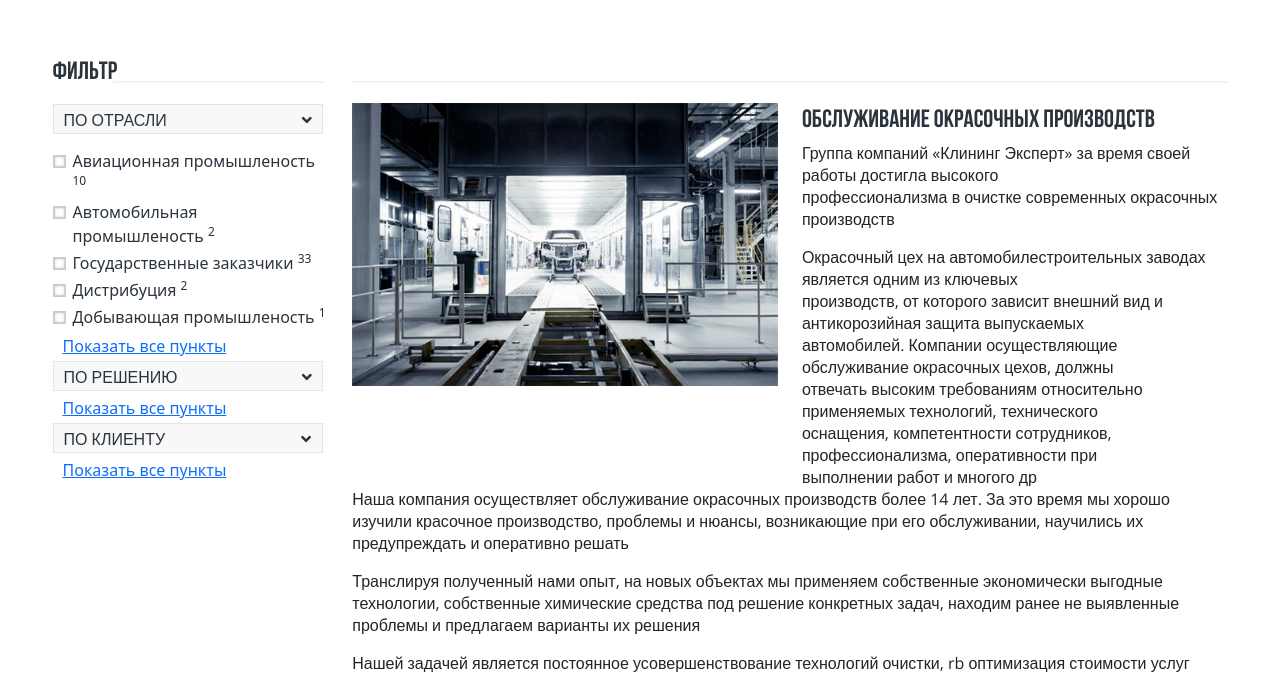
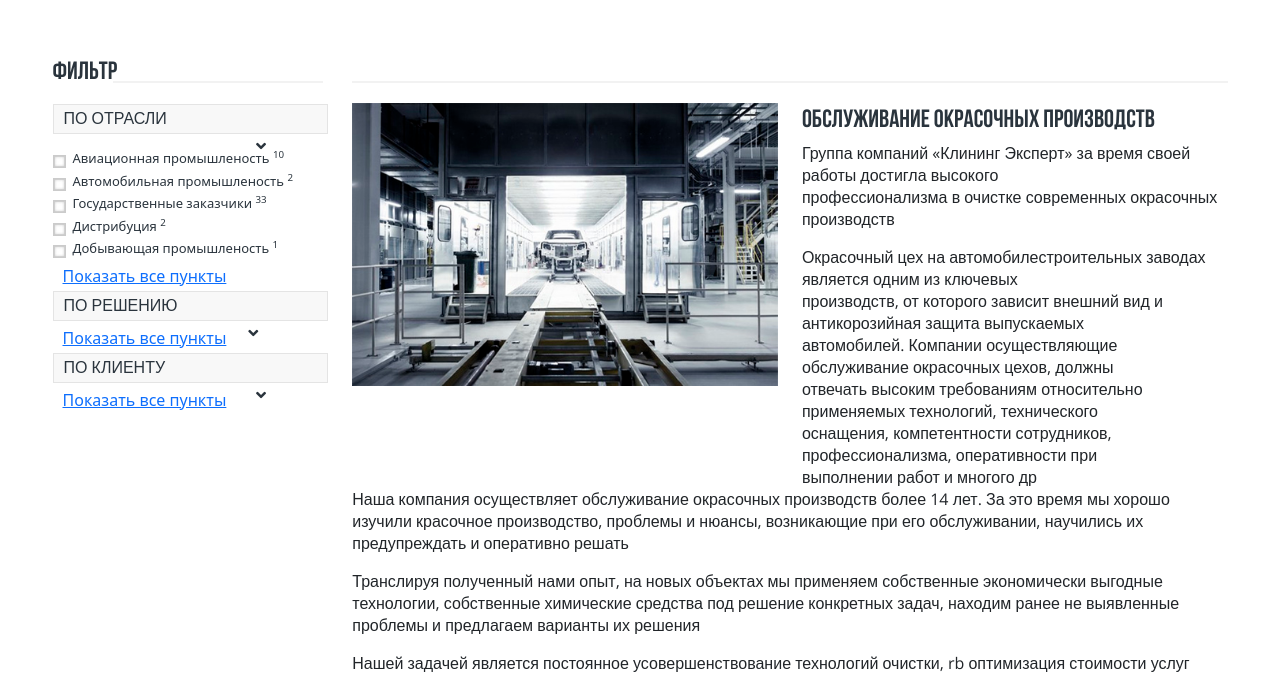
Before and after one commit to NicholasKuzya/NicholasKuzya.github.io, a PHP site: page / in a window 1280 px wide. Shown: the part 115-794 px from the top of the page. Run offline with PHP 8.4, Linux system fonts and the light colour scheme; some libraries are stand-ins or nearby versions; some web fonts are replaced.

Commit message:
responsive 1.0.0

```diff
--- a/#source/style.scss
+++ b/#source/style.scss
@@ -104,7 +104,7 @@ header {
     .b-point-title.three {
         border: 1px #e4e4e4 solid;
         font-family: "Open Sans", sans-serif;
-        max-width: 270px;
+        width: 100%;
         height: 30px;
         line-height: 26px;
         background-color: #f8f8f8;
@@ -119,7 +119,7 @@ header {
         margin-top: 3px;
         border: 1px #e4e4e4 solid;
         font-family: "Open Sans", sans-serif;
-        max-width: 270px;
+        width: 100%;
         height: 30px;
         line-height: 26px;
         background-color: #f8f8f8;
@@ -652,6 +652,35 @@ footer {
             }
     }
 }
+.b-points
+    {
+        & .b-checkbox-item-title
+        {
+            font-size: 13px;
+        }
+            & .b-point-title.one
+            {
+                & i
+                {
+                    margin-top: 7px;
+                    margin-left: 73%;
+                }
+            }
+            & .b-point-title.two
+            {
+                & i
+                {
+                    margin-left: 70%;
+                }
+            }
+            & .b-point-title.three
+            {
+                & i
+                {
+                    margin-left: 73%;
+                }
+            }
+    }
 .b-about
 {
         & .b-about-title
@@ -778,3 +807,35 @@ footer
             }
     }
 }
+@media(max-width: 456px)
+{
+    .b-points
+    {
+        & .b-checkbox-item-title
+        {
+            font-size: 13px;
+        }
+            & .b-point-title.one
+            {
+                & i
+                {
+                    margin-top: 7px;
+                    margin-left: 50%;
+                }
+            }
+            & .b-point-title.two
+            {
+                & i
+                {
+                    margin-left: 45%;
+                }
+            }
+            & .b-point-title.three
+            {
+                & i
+                {
+                    margin-left: 50%;
+                }
+            }
+    }
+}
--- a/css/style.css
+++ b/css/style.css
@@ -85,7 +85,7 @@ header nav .b-phone-number p {
 .b-points .b-point-title.three {
   border: 1px #e4e4e4 solid;
   font-family: "Open Sans", sans-serif;
-  max-width: 270px;
+  width: 100%;
   height: 30px;
   line-height: 26px;
   background-color: #f8f8f8;
@@ -100,7 +100,7 @@ header nav .b-phone-number p {
   margin-top: 3px;
   border: 1px #e4e4e4 solid;
   font-family: "Open Sans", sans-serif;
-  max-width: 270px;
+  width: 100%;
   height: 30px;
   line-height: 26px;
   background-color: #f8f8f8;
@@ -488,6 +488,20 @@ footer .b-footer-text .b-footer-nav-text .b-footer-nav-text-text {
     margin-left: 0;
   }
 }
+.b-points .b-checkbox-item-title {
+  font-size: 13px;
+}
+.b-points .b-point-title.one i {
+  margin-top: 7px;
+  margin-left: 73%;
+}
+.b-points .b-point-title.two i {
+  margin-left: 70%;
+}
+.b-points .b-point-title.three i {
+  margin-left: 73%;
+}
+
 .b-about .b-about-title p {
   font-size: 14px;
   padding-left: 15px;
@@ -549,3 +563,18 @@ footer .b-about-company .b-about-company-item .b-about-company-logo::after {
     margin-left: 0;
   }
 }
+@media (max-width: 456px) {
+  .b-points .b-checkbox-item-title {
+    font-size: 13px;
+  }
+  .b-points .b-point-title.one i {
+    margin-top: 7px;
+    margin-left: 50%;
+  }
+  .b-points .b-point-title.two i {
+    margin-left: 45%;
+  }
+  .b-points .b-point-title.three i {
+    margin-left: 50%;
+  }
+}
```
